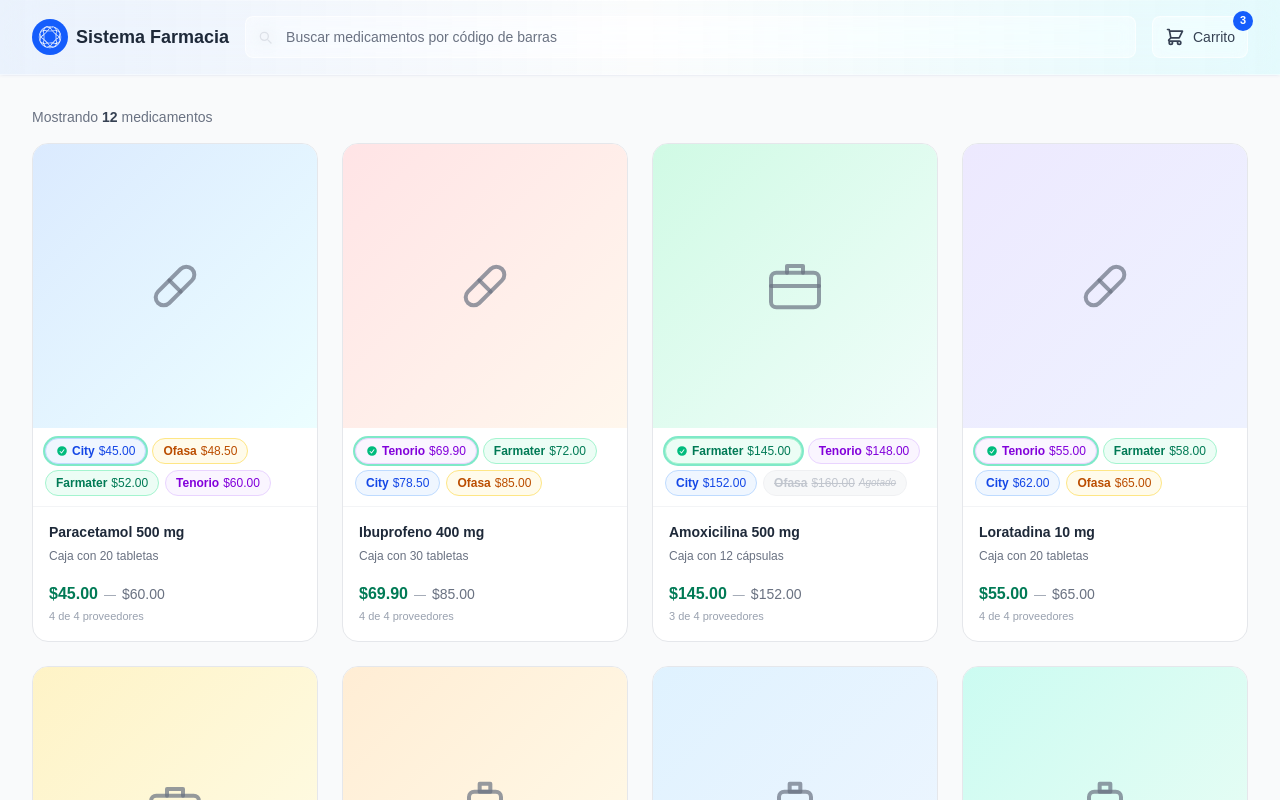
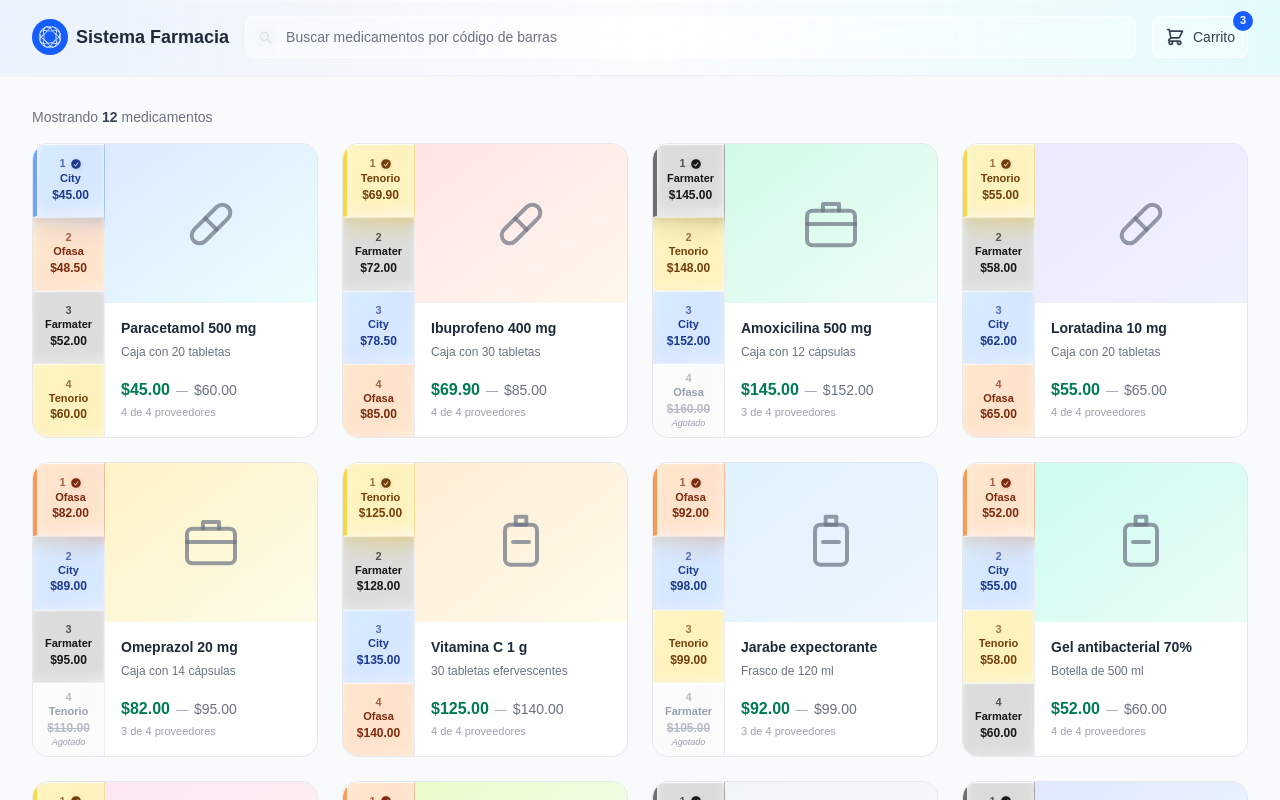
Before and after one commit to 11909/Sistema-Farmacia, a Next.js app: page /grid_productos in a window 1280 px wide. Shown: the top 800 px of the page. Built offline with nearby package versions, Linux system fonts and the light colour scheme.

Commit message:
Destello labels y modificacion de ranking proveedores

```diff
--- a/app/globals.css
+++ b/app/globals.css
@@ -24,3 +24,83 @@ body {
   color: var(--foreground);
   font-family: Arial, Helvetica, sans-serif;
 }
+
+/* ---------- Ranking de proveedores "cristal líquido" ---------- */
+
+/* Barrido de brillo que recorre la fila con el mejor precio */
+@keyframes shine-sweep {
+  0% {
+    transform: translateX(-160%) rotate(18deg);
+  }
+
+  100% {
+    transform: translateX(220%) rotate(18deg);
+  }
+}
+
+/* Reflejo que fluye lentamente, como líquido dentro del cristal */
+@keyframes liquid-flow {
+
+  0%,
+  100% {
+    background-position: 0% 30%;
+  }
+
+  50% {
+    background-position: 100% 70%;
+  }
+}
+
+.etiqueta-cristal {
+  position: relative;
+  isolation: isolate;
+  overflow: hidden;
+  backdrop-filter: blur(10px) saturate(160%);
+  -webkit-backdrop-filter: blur(10px) saturate(160%);
+  box-shadow:
+    inset 0 1px 1px rgba(255, 255, 255, 0.55),
+    inset 0 -6px 10px rgba(255, 255, 255, 0.12);
+  transition: filter 0.2s ease;
+}
+
+/* Reflejo interno que fluye como líquido dentro del cristal */
+.etiqueta-cristal::before {
+  content: "";
+  position: absolute;
+  inset: -20%;
+  background: linear-gradient(120deg,
+      rgba(255, 255, 255, 0.55) 0%,
+      rgba(255, 255, 255, 0.05) 30%,
+      rgba(255, 255, 255, 0.4) 50%,
+      rgba(255, 255, 255, 0.05) 70%,
+      rgba(255, 255, 255, 0.5) 100%);
+  background-size: 250% 250%;
+  animation: liquid-flow 6s ease-in-out infinite;
+  mix-blend-mode: overlay;
+  pointer-events: none;
+  z-index: 1;
+}
+
+.etiqueta-brillante {
+  box-shadow:
+    inset 0 1px 1px rgba(255, 255, 255, 0.8),
+    inset 0 -6px 10px rgba(255, 255, 255, 0.25),
+    0 0 14px 3px var(--glow-color, rgba(255, 255, 255, 0.6));
+}
+
+/* Destello que recorre la fila con el precio más bajo */
+.etiqueta-brillante::after {
+  content: "";
+  position: absolute;
+  top: -60%;
+  left: -30%;
+  width: 35%;
+  height: 220%;
+  background: linear-gradient(115deg,
+      transparent 0%,
+      rgba(255, 255, 255, 0.9) 50%,
+      transparent 100%);
+  animation: shine-sweep 2.5s ease-in-out infinite;
+  pointer-events: none;
+  z-index: 2;
+}
--- a/app/grid_productos/page.tsx
+++ b/app/grid_productos/page.tsx
@@ -23,12 +23,36 @@ type Medicamento = {
 
 const PROVEEDORES = ["City", "Farmater", "Ofasa", "Tenorio"] as const;
 
-// Color asociado a cada proveedor para las etiquetas
-const COLOR_PROVEEDOR: Record<string, { bg: string; text: string; border: string }> = {
-    City: { bg: "bg-blue-50", text: "text-blue-700", border: "border-blue-200" },
-    Farmater: { bg: "bg-emerald-50", text: "text-emerald-700", border: "border-emerald-200" },
-    Ofasa: { bg: "bg-amber-50", text: "text-amber-700", border: "border-amber-200" },
-    Tenorio: { bg: "bg-purple-50", text: "text-purple-700", border: "border-purple-200" },
+// Color asociado a cada proveedor para el ranking de cristal líquido.
+// City -> azul, Ofasa -> naranja, Farmater (Farmacenter) -> negro, Tenorio -> amarillo.
+const COLOR_PROVEEDOR: Record<
+    string,
+    { bg: string; text: string; border: string; glow: string }
+> = {
+    City: {
+        bg: "bg-blue-500/20",
+        text: "text-blue-900",
+        border: "border-blue-300/60",
+        glow: "rgba(59, 130, 246, 0.65)", // azul
+    },
+    Farmater: {
+        bg: "bg-neutral-900/15",
+        text: "text-neutral-900",
+        border: "border-neutral-500/50",
+        glow: "rgba(23, 23, 23, 0.55)", // negro
+    },
+    Ofasa: {
+        bg: "bg-orange-500/20",
+        text: "text-orange-900",
+        border: "border-orange-300/60",
+        glow: "rgba(249, 115, 22, 0.65)", // naranja
+    },
+    Tenorio: {
+        bg: "bg-yellow-400/25",
+        text: "text-yellow-900",
+        border: "border-yellow-400/60",
+        glow: "rgba(250, 204, 21, 0.7)", // amarillo
+    },
 };
 
 const MEDICAMENTOS: Medicamento[] = [
@@ -246,7 +270,7 @@ function IconoProducto({ tipo }: { tipo: Icono }) {
     );
 }
 
-function EtiquetasPrecios({ precios }: { precios: PrecioProveedor[] }) {
+function RankingProveedores({ precios }: { precios: PrecioProveedor[] }) {
     // Sort by price ascending; unavailable go to the end
     const ordenados = [...precios].sort((a, b) => {
         if (!a.disponible && b.disponible) return 1;
@@ -257,32 +281,43 @@ function EtiquetasPrecios({ precios }: { precios: PrecioProveedor[] }) {
     const mejorPrecio = ordenados.find((p) => p.disponible)?.precio ?? null;
 
     return (
-        <div className="flex flex-wrap gap-1.5">
-            {ordenados.map((p) => {
+        <div className="flex w-16 shrink-0 flex-col self-stretch border-r border-gray-200/70 sm:w-[4.5rem]">
+            {ordenados.map((p, idx) => {
                 const colores = COLOR_PROVEEDOR[p.proveedor] ?? {
-                    bg: "bg-gray-50",
+                    bg: "bg-gray-100/30",
                     text: "text-gray-700",
-                    border: "border-gray-200",
+                    border: "border-gray-300/50",
+                    glow: "rgba(148, 163, 184, 0.5)",
                 };
 
                 const esMejor = p.disponible && p.precio === mejorPrecio;
 
                 return (
-                    <span
+                    <div
                         key={p.proveedor}
+                        style={
+                            esMejor
+                                ? ({
+                                    "--glow-color": colores.glow,
+                                    borderLeftColor: colores.glow,
+                                } as React.CSSProperties)
+                                : undefined
+                        }
                         className={`
-                            inline-flex items-center gap-1 rounded-full border px-2.5 py-1 text-xs font-medium
-                            ${p.disponible ? colores.bg : "bg-gray-100"}
+                            etiqueta-cristal relative flex flex-1 flex-col items-center justify-center gap-0.5 border-b border-white/40 px-1 py-2 text-center last:border-b-0
+                            ${p.disponible ? colores.bg : "bg-gray-100/40"}
                             ${p.disponible ? colores.text : "text-gray-400"}
-                            ${p.disponible ? colores.border : "border-gray-200"}
-                            ${esMejor ? "ring-2 ring-emerald-400/50" : ""}
-                            ${!p.disponible ? "line-through opacity-60" : ""}
+                            ${esMejor ? "etiqueta-brillante border-l-4 font-bold" : ""}
                         `}
                     >
+                        <span className="z-[3] flex items-center gap-1">
+                            <span className="text-[11px] font-bold leading-none opacity-70">
+                                {idx + 1}
+                            </span>
                             {esMejor && (
                                 <svg
                                     aria-hidden="true"
-                                className="h-3 w-3 text-emerald-500"
+                                    className="h-3 w-3 drop-shadow-sm"
                                     fill="currentColor"
                                     viewBox="0 0 20 20"
                                 >
@@ -293,12 +328,20 @@ function EtiquetasPrecios({ precios }: { precios: PrecioProveedor[] }) {
                                     />
                                 </svg>
                             )}
-                        <span className="font-semibold">{p.proveedor}</span>
-                        <span className={p.disponible ? "" : ""}>{formatoPrecio(p.precio)}</span>
+                        </span>
+                        <span className="z-[3] text-[11px] font-semibold leading-tight">
+                            {p.proveedor}
+                        </span>
+                        <span
+                            className={`z-[3] text-xs font-semibold leading-tight ${!p.disponible ? "line-through opacity-70" : ""
+                                }`}
+                        >
+                            {formatoPrecio(p.precio)}
+                        </span>
                         {!p.disponible && (
-                            <span className="text-[10px] italic">Agotado</span>
+                            <span className="z-[3] text-[9px] italic leading-none">Agotado</span>
                         )}
-                    </span>
+                    </div>
                 );
             })}
         </div>
@@ -315,19 +358,20 @@ function TarjetaProducto({ medicamento }: { medicamento: Medicamento }) {
         : null;
 
     return (
-        <article className="group relative flex flex-col overflow-hidden rounded-2xl border border-gray-200 bg-white transition hover:-translate-y-1 hover:border-blue-200 hover:shadow-xl hover:shadow-blue-900/5">
+        <article className="group relative flex overflow-hidden rounded-2xl border border-gray-200 bg-white transition hover:-translate-y-1 hover:border-blue-200 hover:shadow-xl hover:shadow-blue-900/5">
+            {/* Rail de ranking de proveedores, integrado en el costado izquierdo
+                de la tarjeta (1ro = más barato, último = más caro) */}
+            <RankingProveedores precios={medicamento.precios} />
+
+            {/* Columna derecha: arte del producto + detalle */}
+            <div className="flex min-w-0 flex-1 flex-col">
                 {/* Imagen / arte del producto */}
                 <div
-                className={`relative flex aspect-square items-center justify-center bg-gradient-to-br ${medicamento.gradiente}`}
+                    className={`relative flex aspect-[4/3] items-center justify-center bg-gradient-to-br ${medicamento.gradiente}`}
                 >
                     <div className="transition-transform duration-300 group-hover:scale-110">
                         <IconoProducto tipo={medicamento.icono} />
                     </div>
-            </div>
-
-            {/* Etiquetas de precios por proveedor (debajo de la imagen) */}
-            <div className="border-b border-gray-100 px-3 py-2.5">
-                <EtiquetasPrecios precios={medicamento.precios} />
                 </div>
 
                 {/* Detalle */}
@@ -363,6 +407,7 @@ function TarjetaProducto({ medicamento }: { medicamento: Medicamento }) {
                             </p>
                         </div>
                     )}
+                </div>
             </div>
         </article>
     );
```
Also changed, not shown: app/ui/grid_productos/CardSkeleton.tsx (+23 -17 lines). Lines whose indentation alone changed are shown as unchanged.
